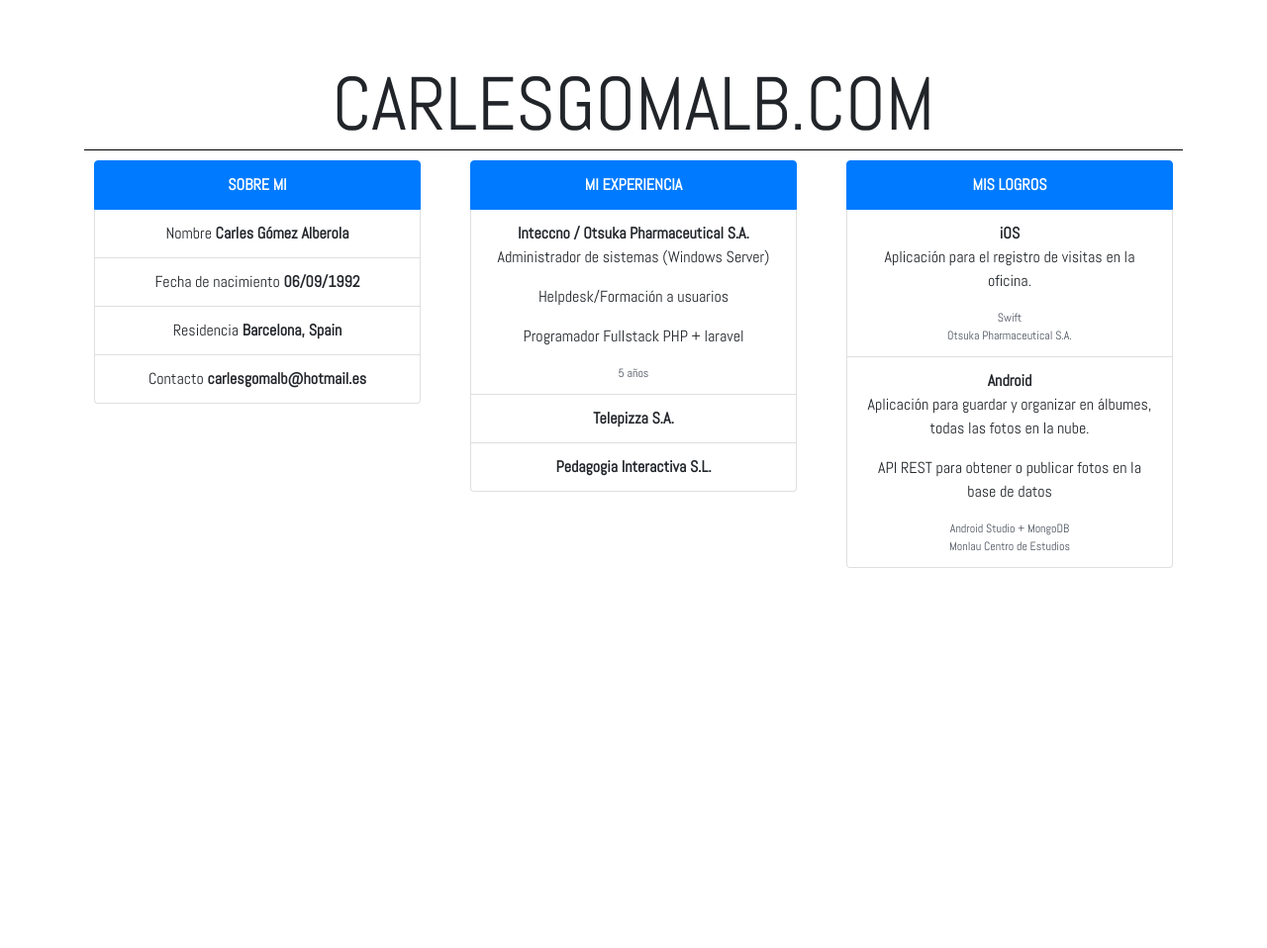
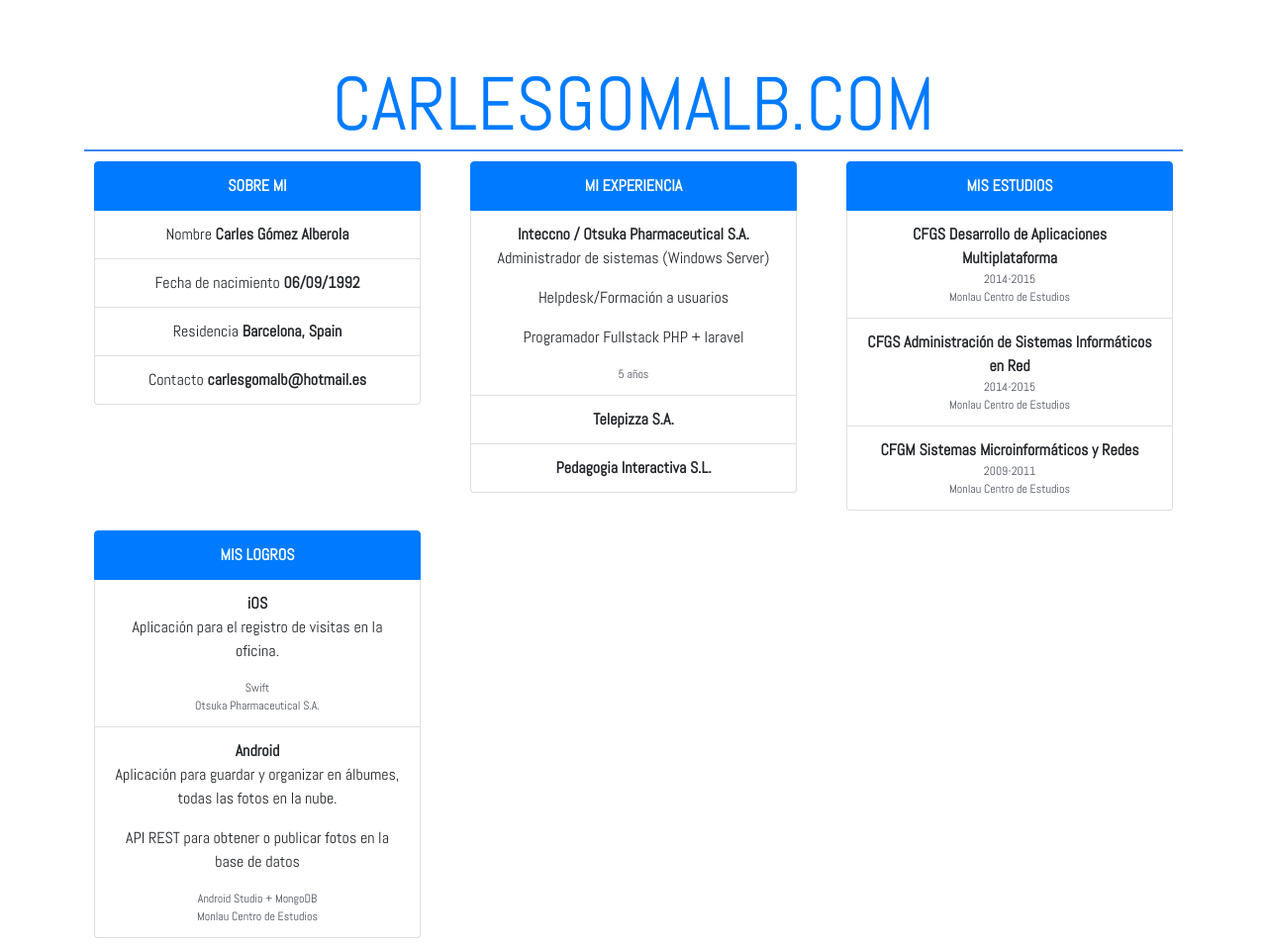
Before and after one commit to carlesgomalb/carlesgomalb.github.io, a PHP site: page / in a window 1280 px wide. Shown: the whole page at 99% size. Before the commit the page ends 574 px from the top, so only its background shows below. Run offline with PHP 8.4, Linux system fonts and the light colour scheme.

Commit message:
new anim

```diff
--- a/css/style.css
+++ b/css/style.css
@@ -9,24 +9,24 @@ body {
 }
 
 
-h1 {
+#title {
   display:none;
   font-size:76px;
   padding:10px;
   padding-bottom:0px;
   margin-top:50px;
   margin-bottom:0px;
-  border-bottom:1px solid black;
+  border-bottom:10px solid #4285F4;
 }
 
-h2, #title-xs {
+#title-xs {
   font-size:38px;
   display:none;
   padding:10px;
   padding-bottom:0px;
   margin-top:10px;
   margin-bottom:0px;
-  border-bottom:1px solid black;
+  border-bottom:6px solid #4285F4;
 }
 
 h2 {
--- a/index.html
+++ b/index.html
@@ -21,11 +21,11 @@
 
 
 
-    <div class="container"><div class="d-none">asasass</div>
+    <div class="container"><div class="d-none"></div>
       <div class="innerContainer">
-        <div class="d-none d-sm-block"><h1 id="title">CARLESGOMALB.COM</h1></div>
-        <div class="d-block d-sm-none"><h2 id="title-xs">CARLESGOMALB.COM</h2></div>
-        <h3 id="subtitle">Welcome to my website!</h3>
+        <div class="d-none d-sm-block"><h1 id="title" class="text-primary">CARLESGOMALB.COM</h1></div>
+        <div class="d-block d-sm-none"><h2 id="title-xs" class="text-primary">CARLESGOMALB.COM</h2></div>
+        <h3 id="subtitle" class="text-primary">Bienvenido!</h3>
 
 
 
@@ -69,6 +69,31 @@
 
             <div class="col-md-4">
               <ul class="list-group" style="padding:10px;">
+                <li class="list-group-item active"><b>MIS ESTUDIOS</b></li>
+                <li class="list-group-item">
+                  <b>CFGS Desarrollo de Aplicaciones Multiplataforma</b>
+                  <p class="job-year"> 2014-2015 </p>
+                  <p class="job-year"> Monlau Centro de Estudios </p>
+                </li>
+                <li class="list-group-item">
+                  <b>CFGS Administración de Sistemas Informáticos en Red</b>
+                  <p class="job-year"> 2014-2015 </p>
+                  <p class="job-year"> Monlau Centro de Estudios </p>
+                </li>
+                <li class="list-group-item">
+                  <b>CFGM Sistemas Microinformáticos y Redes</b>
+                  <p class="job-year"> 2009-2011 </p>
+                  <p class="job-year"> Monlau Centro de Estudios </p>
+                </li>
+              </ul>
+            </div>
+
+          </div>
+
+          <div class="row">
+
+            <div class="col-md-4">
+              <ul class="list-group" style="padding:10px;">
                 <li class="list-group-item active"><b>MIS LOGROS</b></li>
                 <li class="list-group-item">
                   <b>iOS</b>
@@ -85,6 +110,7 @@
                 </li>
               </ul>
             </div>
+
           </div>
 
         </div>
@@ -102,8 +128,11 @@
 
     $(document).ready(function(){
       $("#title, #title-xs").slideDown(1000).ready(function(){
-        $("#subtitle, #subtitle-xs").delay(600).slideDown(1000).delay(1000).slideUp(1000);
-        $(".inner-container").delay(3600).slideDown(1000);
+        //$("#subtitle, #subtitle-xs").delay(600).slideDown(1000).delay(1000).slideUp(1000);
+        $(".inner-container").delay(1000).fadeIn(1000);
+        $("#title, #title-xs").animate({
+          "border-bottom-width": "2px"
+        }, 600);
       });
     });
 
```
